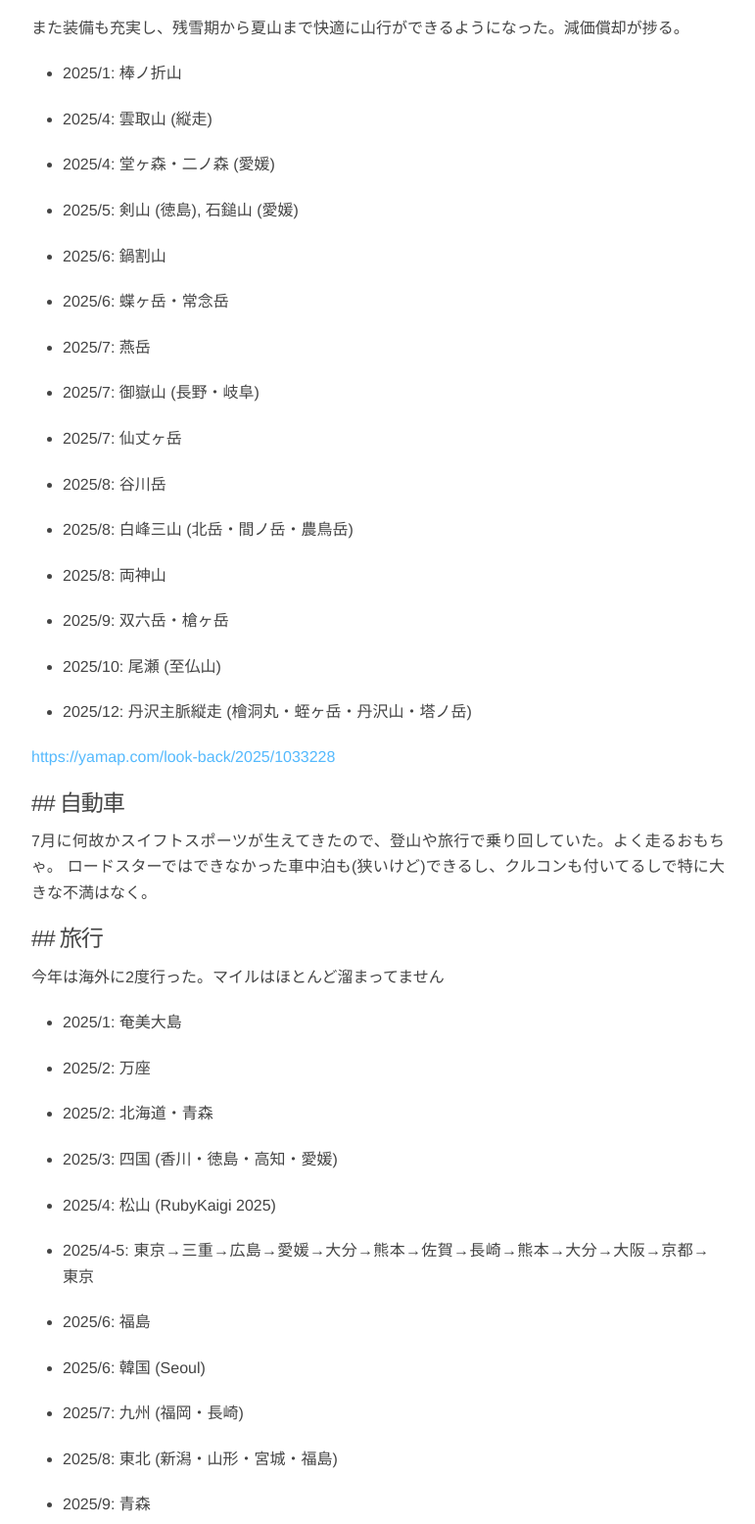
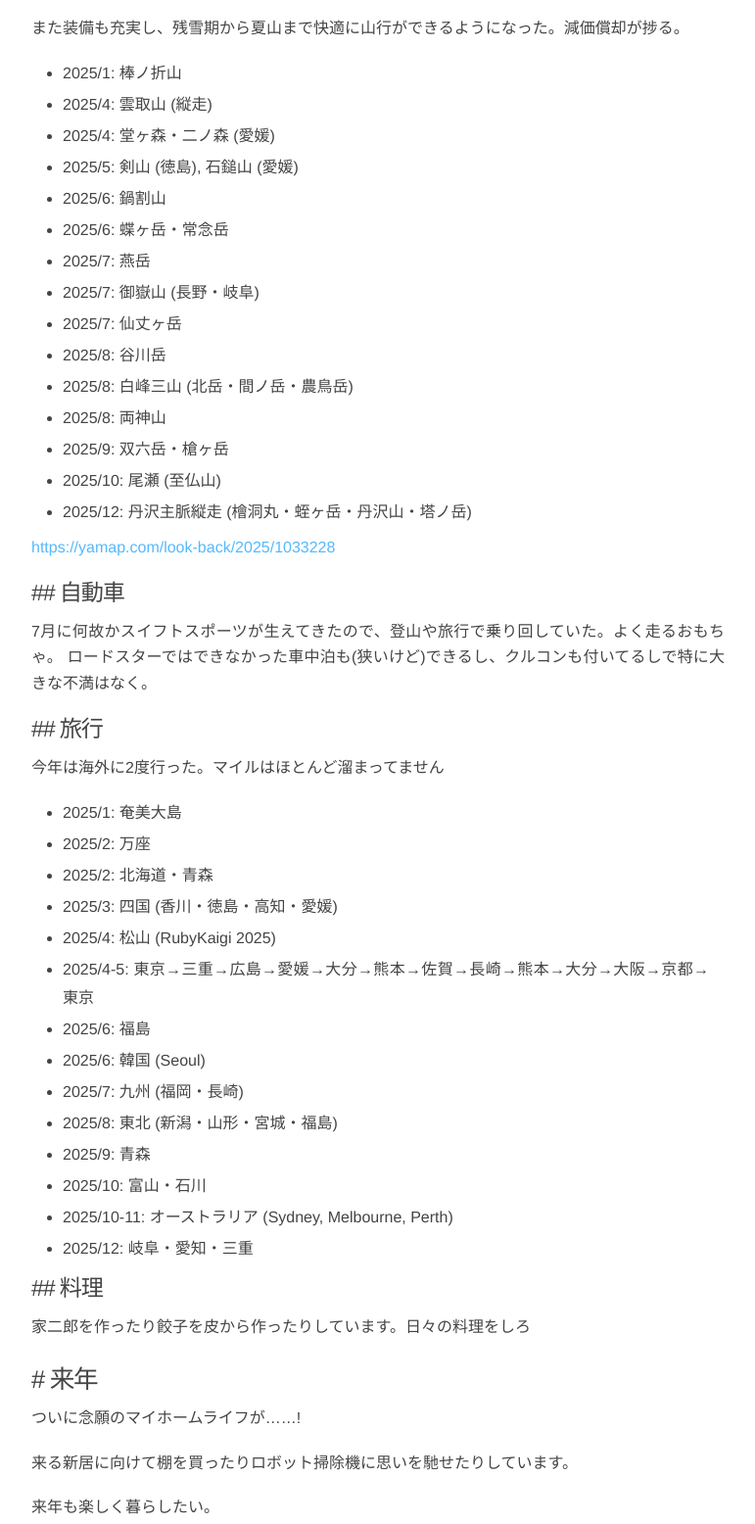
Before and after one commit to kyontan/monolog, an Eleventy site: page src/posts/these-days-in-dec-2025.md in a window 1280 px wide. Shown: the part 1501-3057 px from the top of the page at 98% size, without its empty margins (92-863 px from the left). Built offline with nearby package versions, Linux system fonts and the light colour scheme; Eleventy itself is replaced by a stand-in of ours; files that its build step writes are made by us from their sources.

Commit message:
Update Posts “these-days-in-dec-2025”

```diff
--- a/src/posts/these-days-in-dec-2025.md
+++ b/src/posts/these-days-in-dec-2025.md
@@ -1,17 +1,18 @@
 ---
-title: "2025年12月あたりの今日このごろ"
+title: 2025年12月あたりの今日このごろ
 date: 2025-12-31T23:59:00+09:00
-slug: "these-days-in-dec-2025"
+slug: these-days-in-dec-2025
 categories:
-  - "生活"
-  - "雑記"
+  - 生活
+  - 雑記
 post_tags:
-  - "近況報告"
+  - 近況報告
 ---
-
 X(旧Twitter)への書き込みが激減したけど生きてます。
 
 ~~実家のサーバーの面倒をほぼ見ていないせいでブログにアクセスできない。そろそろなんとかしたい~~なんとかした 意味も無くJetKVMを買ったのでリモート操作ライフが捗るかもしれない。
+
+<!--more-->
 
 ## 生活
 
@@ -47,37 +48,23 @@ X(旧Twitter)への書き込みが激減したけど生きてます。
 
 また装備も充実し、残雪期から夏山まで快適に山行ができるようになった。減価償却が捗る。
 
-- 2025/1: 棒ノ折山
+* 2025/1: 棒ノ折山
+* 2025/4: 雲取山 (縦走)
+* 2025/4: 堂ヶ森・二ノ森 (愛媛)
+* 2025/5: 剣山 (徳島), 石鎚山 (愛媛)
+* 2025/6: 鍋割山
+* 2025/6: 蝶ヶ岳・常念岳
+* 2025/7: 燕岳
+* 2025/7: 御嶽山 (長野・岐阜)
+* 2025/7: 仙丈ヶ岳
+* 2025/8: 谷川岳
+* 2025/8: 白峰三山 (北岳・間ノ岳・農鳥岳)
+* 2025/8: 両神山
+* 2025/9: 双六岳・槍ヶ岳
+* 2025/10: 尾瀬 (至仏山)
+* 2025/12: 丹沢主脈縦走 (檜洞丸・蛭ヶ岳・丹沢山・塔ノ岳)
 
-- 2025/4: 雲取山 (縦走)
-
-- 2025/4: 堂ヶ森・二ノ森 (愛媛)
-
-- 2025/5: 剣山 (徳島), 石鎚山 (愛媛)
-
-- 2025/6: 鍋割山
-
-- 2025/6: 蝶ヶ岳・常念岳
-
-- 2025/7: 燕岳
-
-- 2025/7: 御嶽山 (長野・岐阜)
-
-- 2025/7: 仙丈ヶ岳
-
-- 2025/8: 谷川岳
-
-- 2025/8: 白峰三山 (北岳・間ノ岳・農鳥岳)
-
-- 2025/8: 両神山
-
-- 2025/9: 双六岳・槍ヶ岳
-
-- 2025/10: 尾瀬 (至仏山)
-
-- 2025/12: 丹沢主脈縦走 (檜洞丸・蛭ヶ岳・丹沢山・塔ノ岳)
-
-[https://yamap.com/look-back/2025/1033228](https://yamap.com/look-back/2025/1033228)
+<https://yamap.com/look-back/2025/1033228>
 
 ### 自動車
 
@@ -87,33 +74,20 @@ X(旧Twitter)への書き込みが激減したけど生きてます。
 
 今年は海外に2度行った。マイルはほとんど溜まってません
 
-- 2025/1: 奄美大島
-
-- 2025/2: 万座
-
-- 2025/2: 北海道・青森
-
-- 2025/3: 四国 (香川・徳島・高知・愛媛)
-
-- 2025/4: 松山 (RubyKaigi 2025)
-
-- 2025/4-5: 東京→三重→広島→愛媛→大分→熊本→佐賀→長崎→熊本→大分→大阪→京都→東京
-
-- 2025/6: 福島
-
-- 2025/6: 韓国 (Seoul)
-
-- 2025/7: 九州 (福岡・長崎)
-
-- 2025/8: 東北 (新潟・山形・宮城・福島)
-
-- 2025/9: 青森
-
-- 2025/10: 富山・石川
-
-- 2025/10-11: オーストラリア (Sydney, Melbourne, Perth)
-
-- 2025/12: 岐阜・愛知・三重
+* 2025/1: 奄美大島
+* 2025/2: 万座
+* 2025/2: 北海道・青森
+* 2025/3: 四国 (香川・徳島・高知・愛媛)
+* 2025/4: 松山 (RubyKaigi 2025)
+* 2025/4-5: 東京→三重→広島→愛媛→大分→熊本→佐賀→長崎→熊本→大分→大阪→京都→東京
+* 2025/6: 福島
+* 2025/6: 韓国 (Seoul)
+* 2025/7: 九州 (福岡・長崎)
+* 2025/8: 東北 (新潟・山形・宮城・福島)
+* 2025/9: 青森
+* 2025/10: 富山・石川
+* 2025/10-11: オーストラリア (Sydney, Melbourne, Perth)
+* 2025/12: 岐阜・愛知・三重
 
 ### 料理
 
```
